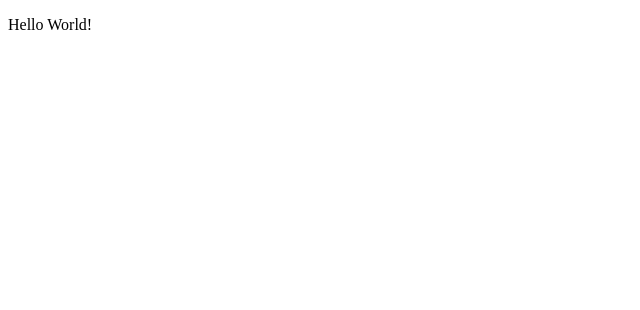
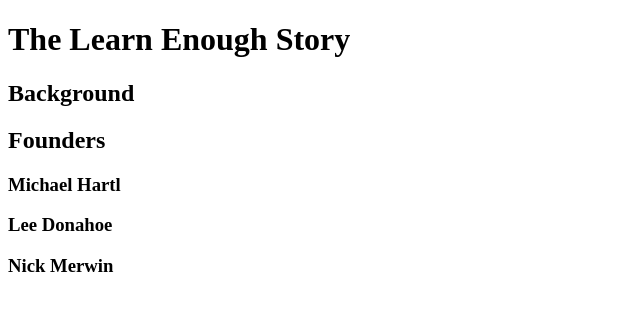
Before and after one commit to rconabee/sample_website, a plain HTML site: page index.html in a window 1280 px wide. Shown: the whole page, without its empty margins (0-640 px from the left). Drawn offline with Linux system fonts and the light colour scheme.

Commit message:
more content

```diff
--- a/index.html
+++ b/index.html
@@ -1,10 +1,22 @@
 <!DOCTYPE html>
 <html>
-    <title>Sample Page</title>
+  <head>
+    <title>Learn Enough to Be Dangerous</title>
     <meta charset="utf-8">
-    <head>
-        <body>
-            <p>Hello World!</p>
-        </body>
-    </head>
+  </head>
+  <body>
+
+    <h1>The Learn Enough Story</h1>
+
+    <h2>Background</h2>
+
+    <h2>Founders</h2>
+
+    <h3>Michael Hartl</h3>
+
+    <h3>Lee Donahoe</h3>
+
+    <h3>Nick Merwin</h3>
+
+  </body>
 </html>
```
